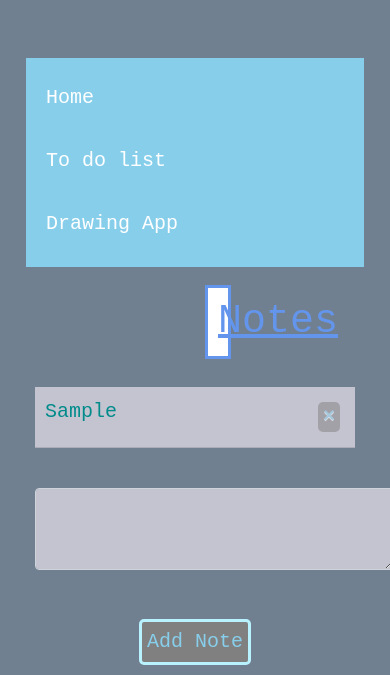
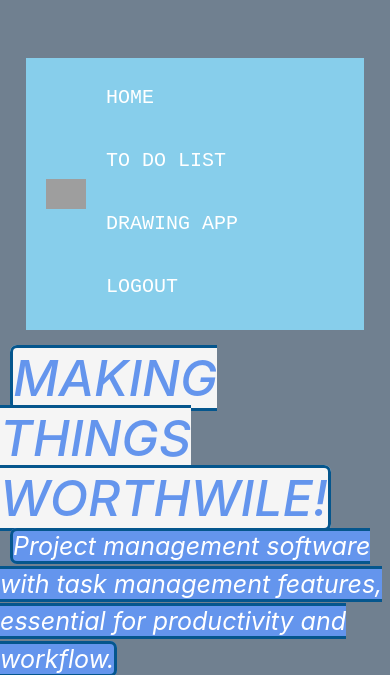
Before and after one commit to MHP-MONESHA/TO-DO-LIST, a Flask app: page / in a window 390 px wide. Shown: the top 675 px of the page. Run offline with Flask 2, Linux system fonts and the light colour scheme; a user stored in the database is signed in; tables that the repository leaves empty hold one stand-in row (values such as "Sample post"); some libraries are stand-ins or nearby versions; grey boxes are pictures that could not be loaded.

Commit message:
drawing app and styling

```diff
--- a/website/models.py
+++ b/website/models.py
@@ -2,6 +2,7 @@ import datetime
 from . import db
 from flask_login import UserMixin
 from sqlalchemy.sql import func
+
 
 class Note(db.Model):
     id = db.Column(db.Integer, primary_key=True)
@@ -15,6 +16,7 @@ class User(db.Model, UserMixin):
     password = db.Column(db.String(150))
     first_name = db.Column(db.String(150))
     notes = db.relationship('Note')
+
 class Todo(db.Model):
     id = db.Column(db.Integer, primary_key=True)
     title = db.Column(db.String(100))
--- a/website/static/index.js
+++ b/website/static/index.js
@@ -3,6 +3,6 @@ function deleteNote(noteId) {
     method: "POST",
     body: JSON.stringify({ noteId: noteId }),
   }).then((_res) => {
-    window.location.href = "/";
+    window.location.href = "/todolist";
   });
 }
--- a/website/static/style.css
+++ b/website/static/style.css
@@ -265,3 +322,62 @@ float: left;
     font-size: 10px;
     text-align: right;
 }
+
+#copy a{
+    color: #fff;
+    text-decoration: none;
+}
+
+
+#reset{
+
+    background-color: fff;
+}
+
+#home1{
+
+color: #fff;
+background-color: #6495ed;
+border-radius: 7px;
+border: #05568d 3px solid;
+font-size: 25px;
+font-style: italic;
+display: inline;
+margin: 10px;
+
+
+}
+
+
+#home1:hover{
+
+color: #fff;
+background-color: #6495ed;
+border-radius: 7px;
+border: #05568d 3px solid;
+font-size: 25px;
+font-style: italic;
+display: inline;
+margin: 10px;
+
+}
+
+#home2{
+
+background-color: whitesmoke;
+color: #6495ed;
+border-radius: 7px;
+border: #05568d 3px solid;
+font-size: 50px;
+font-style: italic;
+display: inline;
+position: center;
+margin: 10px;
+
+}
+
+#home3{
+
+    max-width: 100%;
+    max-height: 70%;
+}
--- a/website/templates/base.html
+++ b/website/templates/base.html
@@ -14,34 +14,36 @@
       href="https://stackpath.bootstrapcdn.com/font-awesome/4.7.0/css/font-awesome.min.css"
       crossorigin="anonymous"
     />
-    <link rel="stylesheet" href="/static/style.css" />
+    <link rel="stylesheet" href="{{ url_for('static', filename='style/style.css') }}">
+    <link rel="stylesheet"  href='/static/style.css'/>
+
+
   <title>{% block title %}Home{% endblock %}</title>
 
 </head>
 <body>
-      <nav class="navbar navbar-expand-lg">
-      <button
-        class="navbar-toggler"
-        type="button"
-        data-toggle="collapse"
-        data-target="#navbar"
-      >
+  <nav class="navbar navbar-expand-lg navbar-black bg-black">
+    <button class="navbar-toggler" type="button" data-toggle="collapse" data-target="#navbar">
       <span class="navbar-toggler-icon"></span>
     </button>
     <div class="collapse navbar-collapse" id="navbar">
+        <a class="navbar-brand" href="#">
+          <img src="https://img.freepik.com/premium-vector/list-icon-comic-style-document-checklist-cartoon-vector-illustration-white-isolated-background-notepad-check-mark-splash-effect-business-concept_157943-4976.jpg" alt="Logo" height="30">
+        </a>
       <div class="navbar-nav">
         {% if user.is_authenticated %}
-          <a class="nav-item nav-link" id="home" href="/">Home</a>
-          <a class="nav-item nav-link" id="todolist" href="/todolist">To do list</a>
-          <a class="nav-item nav-link" id="drawing" href="paint">Drawing App</a>
+        <a class="nav-item nav-link" id="home" href="/">HOME</a>
+        <a class="nav-item nav-link" id="todolist" href="/todolist">TO DO LIST</a>
+        <a class="nav-item nav-link" id="logout" href="/logout">LOGOUT</a>
+        <a class="nav-item nav-link" id="drawing" href="/paint">DRAWING APP</a>
         {% else %}
-          <a class="nav-item nav-link" id="login" href="/login">Login</a>
-          <a class="nav-item nav-link" id="signUp" href="/Sign_up">Sign Up</a>
+        <a class="nav-item nav-link" id="login" href="/login">LOGIN</a>
+        <a class="nav-item nav-link" id="signUp" href="/Sign_up">SIGN UP</a>
         {% endif %}
-
       </div>
     </div>
   </nav>
+
 
     {% with messages = get_flashed_messages(with_categories=true) %}
     {% if messages %}
@@ -66,21 +68,7 @@
     {% endwith %}
 
     <div class="container">{% block content %} {% endblock %}</div>
-    <script
-      src="https://code.jquery.com/jquery-3.2.1.slim.min.js"
-      integrity="sha384-KJ3o2DKtIkvYIK3UENzmM7KCkRr/rE9/Qpg6aAZGJwFDMVNA/GpGFF93hXpG5KkN"
-      crossorigin="anonymous"
-    ></script>
-    <script
-      src="https://cdnjs.cloudflare.com/ajax/libs/popper.js/1.12.9/umd/popper.min.js"
-      integrity="sha384-ApNbgh9B+Y1QKtv3Rn7W3mgPxhU9K/ScQsAP7hUibX39j7fakFPskvXusvfa0b4Q"
-      crossorigin="anonymous"
-    ></script>
-    <script
-      src="https://maxcdn.bootstrapcdn.com/bootstrap/4.0.0/js/bootstrap.min.js"
-      integrity="sha384-JZR6Spejh4U02d8jOt6vLEHfe/JQGiRRSQQxSfFWpi1MquVdAyjUar5+76PVCmYl"
-      crossorigin="anonymous"
-    ></script>
+
 
     {% block javascript %}
     <script type="text/javascript">
@@ -89,13 +77,11 @@
     method: "POST",
     body: JSON.stringify({ noteId: noteId }),
   }).then((_res) => {
-    window.location.href = "/";
+    window.location.href = "/todolist";
   });
   }
 </script>
-<footer id="footer">
-  <a id="logout" href="/logout">Logout</a>
- </footer>
+
 {% endblock %}
 
 </body>
--- a/website/templates/home.html
+++ b/website/templates/home.html
@@ -1,38 +1,87 @@
-{% extends "base.html" %} {% block title %}Home{% endblock %} {% block content
-  %}
+<!DOCTYPE html>
+<html lang="en">
+<head>
+  <meta charset="UTF-8">
+  <meta http-equiv="X-UA-Compatible" content="IE=edge">
+  <meta name="viewport" content="width=device-width, initial-scale=1.0">
+  <link
+  rel="stylesheet"
+  href="https://stackpath.bootstrapcdn.com/bootstrap/4.4.1/css/bootstrap.min.css"
+  integrity="sha384-Vkoo8x4CGsO3+Hhxv8T/Q5PaXtkKtu6ug5TOeNV6gBiFeWPGFN9MuhOf23Q9Ifjh"
+  crossorigin="anonymous"
+/>
+<link rel="stylesheet"  href='/static/style.css'/>
 
-  <link rel="stylesheet" href="/static/style.css" />
+<link
+  rel="stylesheet"
+  href="https://stackpath.bootstrapcdn.com/font-awesome/4.7.0/css/font-awesome.min.css"
+  crossorigin="anonymous"
+/>
+  <link rel="stylesheet" href="{{ url_for('static', filename='style/home.css') }}">
+  <title>Home</title>
+</head>
 
-  <h1 align="center">Notes</h1>
-  <ul class="list-group list-group-flush" id="notes">
-    {% for note in user.notes %}
-    <li class="list-group-item">
-      {{ note.data }}
-      <button type="button" id="btn" class="close delete-note-btn" data-note-id="{{ note.id }}">
-        <span aria-hidden="true">&times;</span>
-      </button>
-      <script>
-        const deleteNoteButtons = document.querySelectorAll('.delete-note-btn');
-        deleteNoteButtons.forEach(button => {
-          button.addEventListener('click', () => {
-            const noteId = button.getAttribute('data-note-id');
-            deleteNote(noteId);
-          });
-        });
-      </script>
-    </li>
-    {% endfor %}
-  </ul>
-  <form method="POST">
-    <textarea name="note" id="note" class="form-control"></textarea>
-    <br />
-    <div align="center">
-      <button type="submit" id="btn" class="btn btn-primary">Add Note</button>
+<body>
+  <nav class="navbar navbar-expand-lg navbar-black bg-black">
+    <button class="navbar-toggler" type="button" data-toggle="collapse" data-target="#navbar">
+      <span class="navbar-toggler-icon"></span>
+    </button>
+    <div class="collapse navbar-collapse" id="navbar">
+        <a class="navbar-brand" href="#">
+          <img src="https://img.freepik.com/premium-vector/list-icon-comic-style-document-checklist-cartoon-vector-illustration-white-isolated-background-notepad-check-mark-splash-effect-business-concept_157943-4976.jpg" alt="Logo" height="30">
+        </a>
+      <div class="navbar-nav">
+        {% if user.is_authenticated %}
+        <a class="nav-item nav-link" id="home" href="/">HOME</a>
+        <a class="nav-item nav-link" id="todolist" href="/todolist">TO DO LIST</a>
+        <a class="nav-item nav-link" id="drawing" href="/paint">DRAWING APP</a>
+        <a class="nav-item nav-link" id="logout" href="/logout">LOGOUT</a>
+        {% else %}
+        <a class="nav-item nav-link" id="login" href="/login">LOGIN</a>
+        <a class="nav-item nav-link" id="signUp" href="/Sign_up">SIGN UP</a>
+        {% endif %}
+      </div>
     </div>
-  </form>
-  <footer id="footer">
+  </nav>
 
-      <a href="/logout">Logout</a>
+  <div id="content">
+    <div id="content-text">
+      <h2 id="home2">MAKING THINGS WORTHWILE!</h2>
+    </br>
+      <p id="home1">Project management software with task management features, essential for productivity and workflow. </p>
+     </br>
+    <img id="home3" src="https://theanastasiaco.com/wp-content/uploads/2018/10/How-to-get-organized-at-home-checklist_stay-organized_getting-organized-ideas_get-organized-at-work_weekly-planner_to-do-list-notepad-sq2.jpg" alt="Image">
+    <button class="listdo"><a href="todolist"> Get Started</button></a>
 
-  </footer>
-  {% endblock %}
+    </div>
+  </div>
+  <div id="footer">
+    <div class="container">
+      <div class="row">
+        <div class="col-sm-4">
+          <div class="footer-section">
+            <i class="fa fa-check"></i>
+            <h4>Prioritize & organize tasks with ease</h4>
+          </div>
+        </div>
+        <div class="col-sm-4">
+          <div class="footer-section">
+            <i class="fa fa-check"></i>
+            <h4>Ease-to-use virtual whiteboard</h4>
+          </div>
+        </div>
+        <div class="col-sm-4">
+          <div class="footer-section">
+            <i class="fa fa-check"></i>
+            <h4>Add details to every task</h4>
+          </div>
+        </div>
+      </div>
+    </div>
+  </div>
+
+</body>
+
+
+</body>
+</html>
--- a/website/views.py
+++ b/website/views.py
@@ -1,4 +1,6 @@
+
 # Standard routes for the app , where users can actually go to
+
 # url deifned here , seperate app from blueprint
 import datetime
 from flask import Blueprint, render_template , flash , request , jsonify ,  redirect, url_for
@@ -6,21 +8,18 @@ from flask_login import  login_required, current_user
 from .models import Note , Todo
 from . import db
 import json
+
+
+
 # Makes things more organised
 views = Blueprint('views', __name__)
+
 @views.route('/', methods = ['GET', 'POST'])
 @login_required
 def home():
-    if request.method == 'POST':
-        note = request.form.get('note')
-        if len(note) < 1:
-            flash('Please enter a note!', category='error')
-        else:
-            new_note = Note(data=note, user_id=current_user.id)
-            db.session.add(new_note)
-            db.session.commit()
-            flash('Your note has been saved!', category='success')
     return render_template("home.html", user=current_user)
+
+
 @views.route('/delete-note', methods = ['POST'])
 def delete_note():
     note = json.loads(request.data)
@@ -34,11 +33,27 @@ def delete_note():
         else:
             flash('You do not have permission to delete this note!', category='error')
     return jsonify({})
-@views.route("/todolist")
+
+
+@views.route("/todolist", methods=['GET', 'POST'])
 @login_required
 def todolist():
     todo_list = Todo.query.all()
+    if request.method == 'POST':
+        note = request.form.get('note')
+
+        if len(note) < 1:
+            flash('Please enter a note!', category='error')
+
+        else:
+            new_note = Note(data=note, user_id=current_user.id)
+            db.session.add(new_note)
+            db.session.commit()
+            flash('Your note has been saved!', category='success')
+
     return render_template("todolist.html", todo_list=todo_list, user=current_user)
+
+
 @views.route("/add", methods=["POST"])
 def add():
     title = request.form.get("title")
@@ -51,18 +66,23 @@ def add():
     db.session.add(new_todo)
     db.session.commit()
     return redirect(url_for("views.todolist"))
+
+
 @views.route("/update/<int:todo_id>")
 def update(todo_id):
     todo = Todo.query.filter_by(id=todo_id).first()
     todo.complete = not todo.complete
     db.session.commit()
     return redirect(url_for("views.todolist"))
+
+
 @views.route("/delete/<int:todo_id>")
 def delete(todo_id):
     todo = Todo.query.filter_by(id=todo_id).first()
     db.session.delete(todo)
     db.session.commit()
     return redirect(url_for("views.todolist"))
+
 @views.route("/paint")
 @login_required
 def paint():
```
Also changed, not shown: other parts of website/static/style.css (+85 -28 lines), website/static/javascript.js (+62 -110 lines), website/templates/paint.html (+18 -15 lines), website/templates/todolist.html (+43 -6 lines), instance/database.db, website/static/home.css (added). Lines whose indentation alone changed are shown as unchanged.
